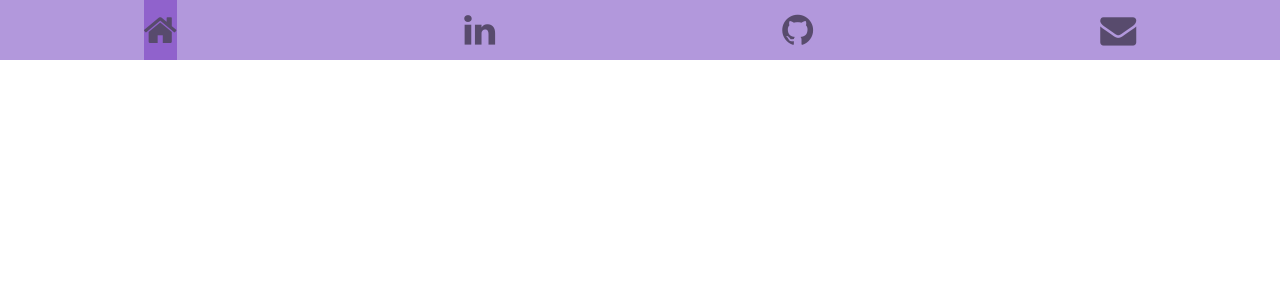
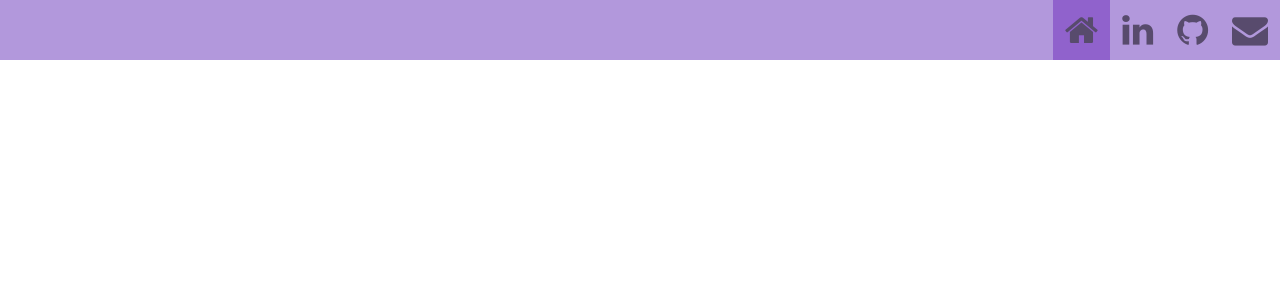
Before and after one commit to sjoseph11236/portfolio_drat, a React (Create React App) app: page / in a window 1280 px wide. Shown: the top 300 px of the page. Built offline with nearby package versions, Linux system fonts and the light colour scheme.

Commit message:
chore: add padding around icons

```diff
--- a/src/components/LinksBar.js
+++ b/src/components/LinksBar.js
@@ -2,12 +2,15 @@ import React from 'react';
 
 const LinksBar = () => {
   return (
-    <div className="linksBar">
-      <a href="#" className="home"><i className="fa fa-home"></i></a>
-      <a href="https://www.linkedin.com/in/sayeed-joseph-3b95b9179/"><i class="fa fa-linkedin"></i></a>
-      <a href="https://github.com/sjoseph11236"><i class="fa fa-github"></i></a>
-      <a href="#"><i class="fa fa-envelope"></i></a>
+    <div>
+      <div className="linksBar">
+        <a href="#" className="home"><i className="fa fa-home"></i></a>
+        <a href="https://www.linkedin.com/in/sayeed-joseph-3b95b9179/"><i class="fa fa-linkedin"></i></a>
+        <a href="https://github.com/sjoseph11236"><i class="fa fa-github"></i></a>
+        <a href="#"><i class="fa fa-envelope"></i></a>
+      </div>
     </div>
+
   );
 }
 
--- a/src/index.css
+++ b/src/index.css
@@ -22,7 +22,6 @@ body {
   display: flex;
   flex-direction: row;
   justify-content: flex-end;
-  justify-content: space-around;
 }
 
 .linksBar > a {
@@ -30,5 +29,5 @@ body {
   color:black;
   font-size: 36px;
   opacity: .5;
-  padding: 12px 0;
+  padding: 12px 12px 12px 12px;
 }
```
